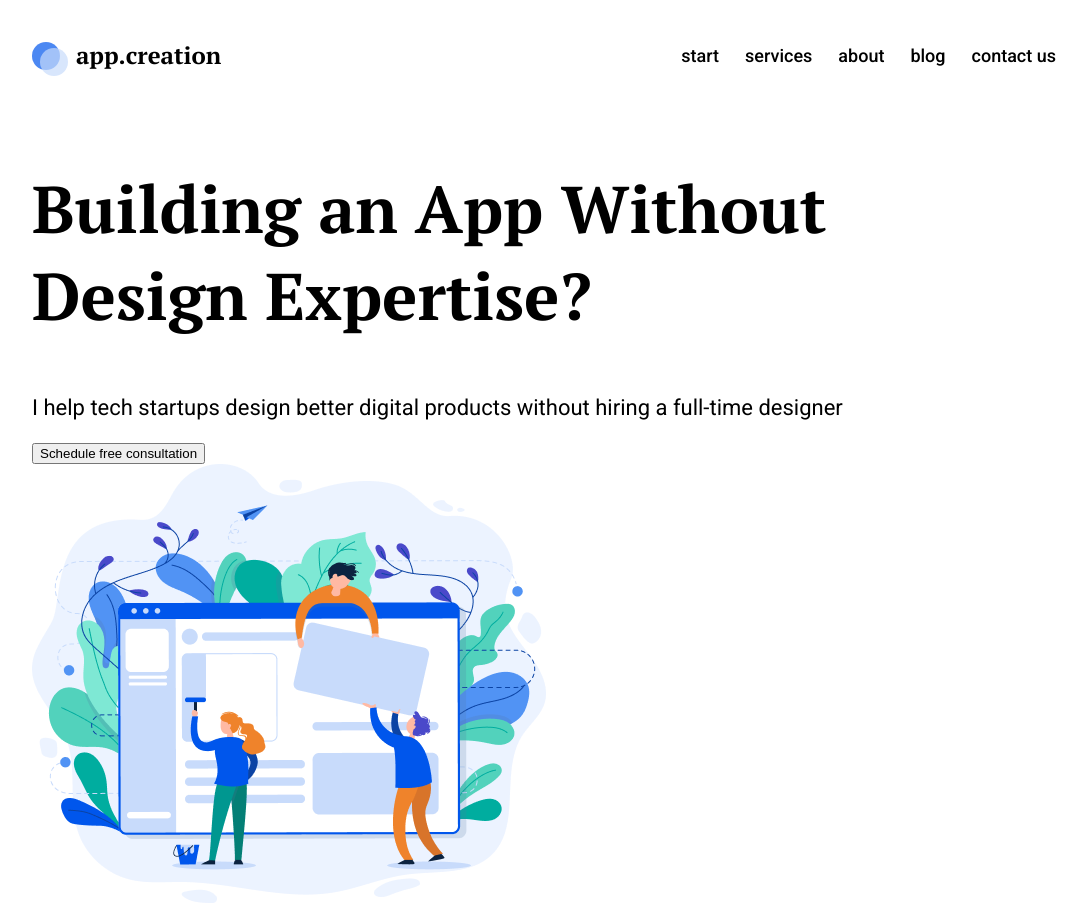
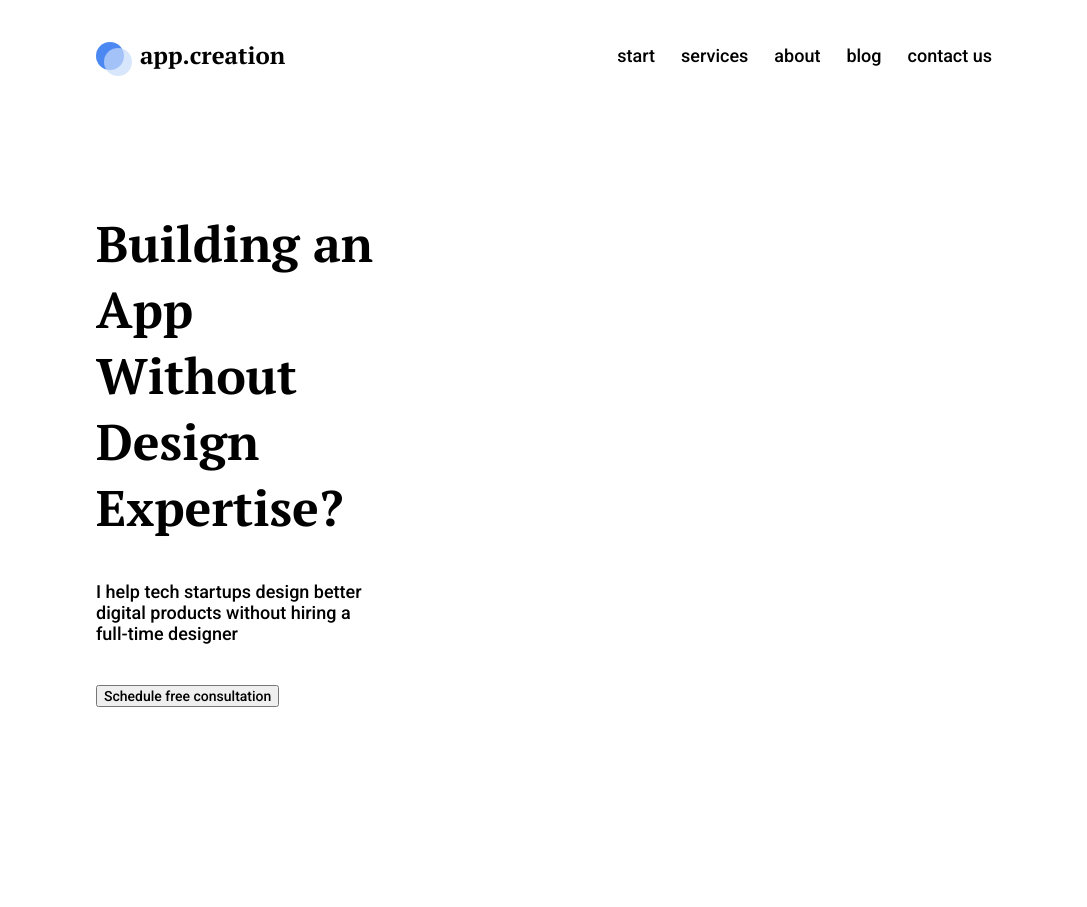
Before and after one commit to WebHeroSchool/Site_2.0, a plain HTML site: page index.html in a window 1280 px wide. Shown: the whole page, without its empty margins (96-1183 px from the left). After the commit the page ends 800 px from the top, so only its background shows below. Drawn offline with Linux system fonts and the light colour scheme.

Commit message:
Добавлены правки в index.html и style.css (основной блок)

```diff
--- a/index.html
+++ b/index.html
@@ -23,15 +23,10 @@
       <a class="menu__item" href="#">contact us</a>
     </nav>
   </header>
-  <section class="main-section">
-    <main class="main-content">
-      <h1 class="main-content__title">Building an App Without Design Expertise?</h1>
-      <p class="main-content__description">I help tech startups design better digital products without hiring a full-time designer</p>
-      <button class="main-content__button">Schedule free consultation</button>
-    </main>
-    <div class="image-content">
-      <img class="image-content__image" src="img/Frame.png" alt="люди">
-    </div>
+  <section class="main">
+    <h1 class="main__title">Building an App Without Design Expertise?</h1>
+    <p class="main__subtitle">I help tech startups design better digital products without hiring a full-time designer</p>
+    <button class="main__button">Schedule free consultation</button>
   </section>
   </div>
 </body>
--- a/style.css
+++ b/style.css
@@ -4,7 +4,7 @@ body {
 
 .wrapper {
  margin: auto;
- width: 80%;
+ width: 70%;
 }
 
 .header {
@@ -79,20 +79,21 @@ opacity: 1;
 width: 100%;
 }
 
-.main-section {}
-
-.main-content {}
-
-.main-content__title {
- font: bold 66px/87px pt_serif, arial, helvetica, sans-serif;
+.main {
+padding-top: 100px;
+padding-right: 68%;
 }
 
-.main-content__description {
-font: 400 22px/26px Roboto;
+.main__title {
+ margin: 0 0 40px 0;
+ font: bold 50px/66px pt_serif, arial, helvetica, sans-serif;
 }
 
-.main-content__button {}
+.main__subtitle {
+margin: 0 0 41px 0;
+font: 500 18px/21px Roboto, arial, helvetica, sans-serif;
+}
 
-.image-content {}
-
-.image-content__image {}
+.main__button {
+font: 500 14px/16px Roboto, arial, helvetica, sans-serif;
+}
```
